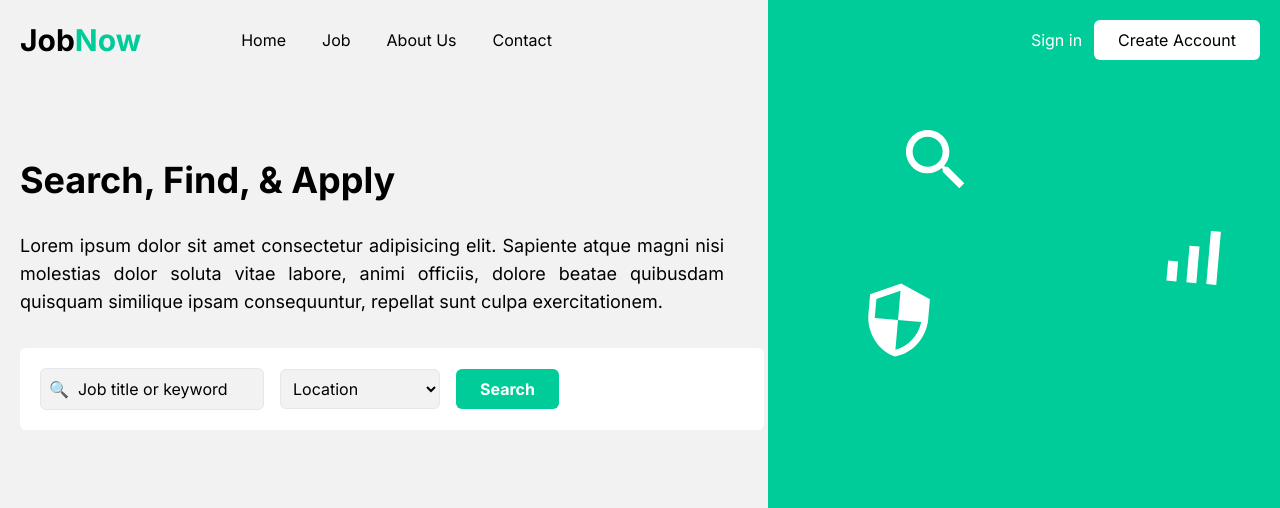
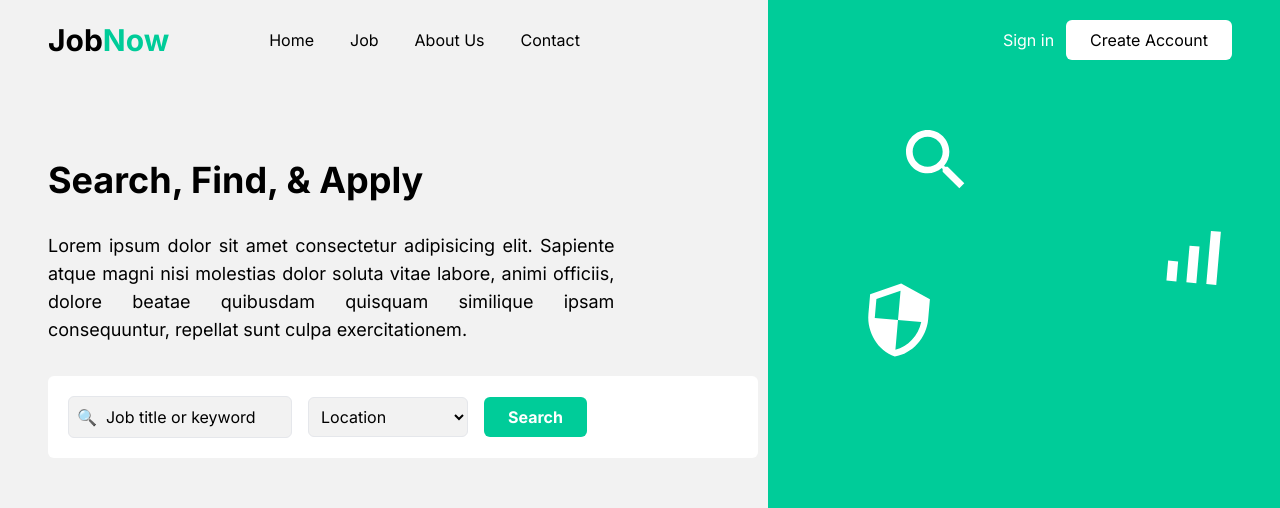
Before and after one commit to MohammedElHabach/CreoHub-Intership-Frontend-Week-3, a Next.js app: page / in a window 1280 px wide. Shown: the top 508 px of the page. Built offline with nearby package versions, Linux system fonts and the light colour scheme.

Commit message:
fixing px

```diff
--- a/src/components/AddedJobs.js
+++ b/src/components/AddedJobs.js
@@ -37,7 +37,7 @@ const AddedJobs = () => {
     ]
   return (
     <section id='added-jobs'>
-        <div className='xl:container mx-auto px-5 mt-12 '>
+        <div className='xl:container mx-auto px-12 mt-12 '>
             <div className='flex flex-col items-center '>
                  <h2 className="text-3xl font-bold text-center">Recently Added Jobs</h2>
                 <div className='pt-6 text-center md:w-3/4 lg:w-3/5'>
--- a/src/components/Cta.js
+++ b/src/components/Cta.js
@@ -3,8 +3,8 @@ import React from 'react'
 const Cta = () => {
   return (
     <section id='cta' className='-mb-24 z-10 relative'>
-        <div className='container mx-auto px-5  rounded-md  mt-12 bg-darkGreen'>
-            <div className='flex flex-col items-center text-white py-7'>
+        <div className='container mx-auto px-12  rounded-md  mt-12 bg-darkGreen'>
+            <div className='flex flex-col items-center text-white py-7 '>
                 <h2 className='text-3xl font-bold text-center '> Register your CV now! </h2>
                 <div className='my-5 text-center text-gray-300 w-1/2'>
                     <p>Lorem ipsum dolor sit amet consectetur adipisicing elit. Ad quod exercitationem ducimus error facere tenetur rerum illum reprehenderit mollitia corporis, sit, provident, atque ipsa doloremque harum tempora dicta nihil dolor.</p>
--- a/src/components/FeedBack.js
+++ b/src/components/FeedBack.js
@@ -4,7 +4,7 @@ import KeyboardBackspaceIcon from '@mui/icons-material/KeyboardBackspace';
 const FeedBack = () => {
   return (
     <section id='feedback'>
-        <div className='xl:container mx-auto px-5 mt-12'>
+        <div className='xl:container mx-auto px-12 mt-12'>
             <div className='flex flex-col items-center md:hidden'>
                 <h2 className='text-3xl font-bold text-center'>People's Feedback about JobNow</h2>
 
--- a/src/components/Footer.js
+++ b/src/components/Footer.js
@@ -8,7 +8,7 @@ import KeyboardArrowRightIcon from '@mui/icons-material/KeyboardArrowRight';
 const Footer = () => {
   return (
     <section id='footer' className=' bg-greenBg py-12  '>
-        <div className='xl:container mx-auto px-5 '>
+        <div className='xl:container mx-auto px-12 '>
             <div className='flex gap-y-7 gap-x-5'>
                 {/* left div */}
                 <div className='flex flex-col  gap-5 mt-32 py-4 md:grid md:grid-cols-3  md:gap-x-16 '>
--- a/src/components/HeroSection.js
+++ b/src/components/HeroSection.js
@@ -7,13 +7,13 @@ const HeroSection = () => {
 
   return (
     <section id='hero' className='' >
-        <div className='xl:container px-5 mx-auto py-12 md:py-20 md:pb-56 '>
-          <div className='flex flex-col md:w-3/5    md:items-start items-center  md:flex-row md:gap-x-4'>
+        <div className='xl:container px-12 mx-auto py-12 md:py-20 md:pb-56 '>
+          <div className='flex flex-col md:w-3/5    md:items-start items-center md:flex-row'>
             <div className='space-y-8  '>
               <h1 className='text-4xl font-bold text-center md:text-left '>Search, Find, & Apply</h1>
-              <p className='text-center  md:text-justify md:text-lg  md:pr-10    '>Lorem ipsum dolor sit amet consectetur adipisicing elit. Sapiente atque magni nisi molestias dolor soluta vitae labore, animi officiis, dolore beatae quibusdam quisquam similique ipsam consequuntur, repellat sunt culpa exercitationem.</p>
+              <p className='text-center  md:text-justify md:text-lg  md:pr-36    '>Lorem ipsum dolor sit amet consectetur adipisicing elit. Sapiente atque magni nisi molestias dolor soluta vitae labore, animi officiis, dolore beatae quibusdam quisquam similique ipsam consequuntur, repellat sunt culpa exercitationem.</p>
 
-              <div className='  flex flex-wrap gap-y-6 justify-center items-center space-x-4 md:bg-white md:p-5  md:rounded-md  md:justify-start    '>
+              <div className='flex flex-wrap gap-y-6 justify-center items-center space-x-4 md:bg-white md:p-5 md:pr-36  md:rounded-md  md:justify-start    '>
                   <input placeholder="&#128269;  Job title or keyword" type="text" className=' bg-grayBg p-2 w-56 rounded-md border focus:outline-black  placeholder:text-black' />
                   <select className=' bg-grayBg p-2 w-40 rounded-md border focus:outline-black '>
                       <option disabled selected hidden value="">Location</option>
@@ -21,7 +21,10 @@ const HeroSection = () => {
                   <button className='px-6 py-2 rounded-md font-bold bg-greenBg text-white'>Search</button>
               </div>
             </div>
+
+            {/* <div className='bg-greenBg'>hi</div> */}
           </div>
+
 
         </div>
         <div className='bg-greenBg mt-12 py-52 md:hidden'>
--- a/src/components/Navbar.js
+++ b/src/components/Navbar.js
@@ -4,10 +4,10 @@ import React from 'react'
 const Navbar = () => {
   return (
     <nav id='navbar' className=''>
-        <div className="xl:container relative mx-auto p-5">
+        <div className="xl:container relative mx-auto p-5 px-12">
             <div className='flex items-center justify-between  '>
-                <div className='flex items-center   md:gap-x-8 lg:gap-x-16  space-x-5 lg:space-x-9 md:w-3/5 '>
-                    <div className='mx-auto block text-center  text-3xl font-bold md:mx-0'>
+                <div className='w-full flex items-center   md:gap-x-8 lg:gap-x-16  space-x-5 lg:space-x-9 md:w-3/5 '>
+                    <div className='mx-auto  text-3xl font-bold md:mx-0'>
                         <Link href="/" className=''  >
                                 <h1 className='flex items-center'>Job <span className=' text-greenBg'>Now</span></h1>
                         </Link>
@@ -22,8 +22,8 @@ const Navbar = () => {
                 </div>
 
 
-                <div className='flex w-2/5 justify-end'>
-                    <div className='hidden md:flex space-x-3 '>
+                <div className='hidden md:flex  w-2/5 justify-end'>
+                    <div className='space-x-3 '>
                         <button className='text-white'>Sign in</button>
                         <button className='text-black bg-white px-6 py-2 rounded-md'>Create Account</button>
                     </div>
--- a/src/components/PopularCategories.js
+++ b/src/components/PopularCategories.js
@@ -32,7 +32,7 @@ const PopularCategories = () => {
     ]
   return (
     <section id='popular-categories' className='bg-grayBg'>
-        <div className="xl:container mx-auto px-5 mt-12 py-16">
+        <div className="xl:container mx-auto px-12 mt-12 py-16">
             <div className="flex flex-col items-center">
                 <h2 className="text-3xl font-bold text-center">Popular Job Categories</h2>
                 <div className='pt-6 text-center md:w-3/4 lg:w-3/5'>
--- a/src/components/ProcessWork.js
+++ b/src/components/ProcessWork.js
@@ -28,7 +28,7 @@ const ProcessWork = () => {
     ]
   return (
     <section id='process-work'>
-        <div className="xl:container mx-auto px-5 mt-12 ">
+        <div className="xl:container mx-auto px-12 mt-12 ">
            <div className="flex flex-col">
                 <h2 className="text-3xl font-bold">How it works</h2>
                 <div className="pt-4 text-justify flex items-center justify-center md:justify-between">
```
